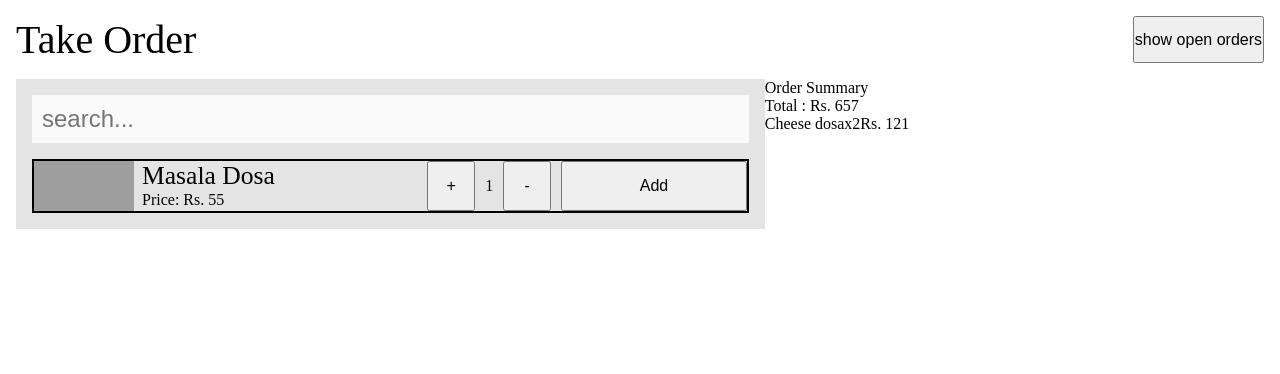
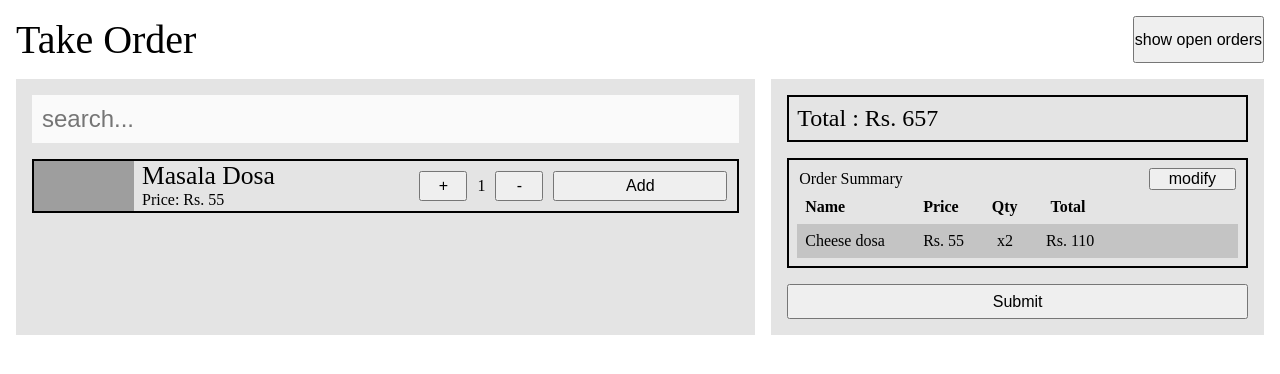
Before and after one commit to SamirDhoke/foodtales-om, a React (Vite) app: page / in a window 1280 px wide. Shown: the top 374 px of the page. Built offline with nearby package versions, Linux system fonts and the light colour scheme; grey boxes are pictures that could not be loaded.

Commit message:
milestone 2

```diff
--- a/src/App.css
+++ b/src/App.css
@@ -3,4 +3,5 @@ main {
 	justify-self: space-between;
 
 	margin: 16px;
+	gap: 16px;
 }
--- a/src/item-search/ItemSearch.css
+++ b/src/item-search/ItemSearch.css
@@ -74,6 +74,8 @@
 	display: flex;
 
 	justify-content: flex-end;
+
+	margin: 10px;
 }
 
 .item-action > button {
--- a/src/order-summary/OrderSummary.css
+++ b/src/order-summary/OrderSummary.css
@@ -1,3 +1,86 @@
 .order-summary-container {
 	flex: 2;
+	background-color: #e4e4e4;
 }
+
+.order-total {
+	display: flex;
+	justify-content: flex-start;
+	align-items: center;
+
+	margin: 16px;
+	border: 2px solid black;
+}
+
+.order-total > h2 {
+	font-size: 1.5rem;
+
+	margin: 8px;
+}
+
+.order-summary {
+	border: 2px solid black;
+	margin: 16px;
+}
+
+.order-summary-heading {
+	display: flex;
+	justify-content: space-between;
+	align-items: center;
+	margin: 8px 10px;
+}
+
+.order-summary-heading > button {
+	flex-basis: 20%;
+}
+
+.ordered-item-list {
+	background-color: #c4c4c4;
+	margin: 8px;
+
+	display: flex;
+	flex-direction: column;
+}
+
+.ordered-item-list-item {
+	margin: 8px;
+	display: flex;
+	gap: 25px;
+
+	align-items: center;
+}
+
+.ordered-item-list-item-header {
+	margin: 8px 16px;
+	display: flex;
+	gap: 25px;
+}
+
+.ordered-item-list-item-header > span {
+	font-weight: bold;
+}
+
+.ordered-item-list-item-header > * {
+	margin-right: 8px;
+}
+
+.ordered-item-name, .ordered-item-price, .ordered-item-count {
+	margin-right: 8px;
+}
+
+.ordered-item-name, .ordered-item-name-header {
+	flex-basis: 20%;
+}
+
+.order-submit {
+	display: flex;
+	justify-content: center;
+	align-items: stretch;
+
+	margin: 16px;
+	height: 35px;
+}
+
+.order-submit > button {
+	width: 100%;
+}
--- a/src/order-summary/OrderSummary.jsx
+++ b/src/order-summary/OrderSummary.jsx
@@ -1,11 +1,33 @@
 import { useState } from 'react'
 import './OrderSummary.css';
 
+const OrderedItemListHeader = (props) => {
+  return (
+    <div className='ordered-item-list-item-header'>
+      <span className='ordered-item-name-header'>
+        Name
+      </span>
+      <span className='ordered-item-price-header'>
+        Price
+      </span>
+      <span className='ordered-item-count-header'>
+        Qty
+      </span>
+      <span className='ordered-item-total-header'>
+        Total
+      </span>
+    </div>
+  )
+}
+
 export const OrderedItemList = (props) => {
   return (
+    <>
+    <OrderedItemListHeader/>
     <ul className='ordered-item-list'>
       <OrderedItemListItem/>
     </ul>
+    </>
   )
 }
 
@@ -15,11 +37,14 @@ export const OrderedItemListItem = (props) => {
       <span className='ordered-item-name'>
         Cheese dosa
       </span>
+      <span className='ordered-item-price'>
+        Rs. 55
+      </span>
       <span className='ordered-item-count'>
         x2
       </span>
       <span className='ordered-item-total'>
-        Rs. 121
+        Rs. 110
       </span>
     </li>
   )
@@ -28,12 +53,19 @@ export const OrderedItemListItem = (props) => {
 function OrderSummary(props) {
   return (
     <section className='order-summary-container'>
-      <h3>Order Summary</h3>
+      {/* <h3>Order Summary</h3> */}
       <div className='order-total'>
         <h2>Total : Rs. 657</h2>
       </div>
       <div className='order-summary'>
+        <div className='order-summary-heading'>
+          <h4>Order Summary</h4>
+          <button>modify</button>
+        </div>
         <OrderedItemList/>
+      </div>
+      <div className='order-submit'>
+        <button>Submit</button>
       </div>
     </section>
   )
```
